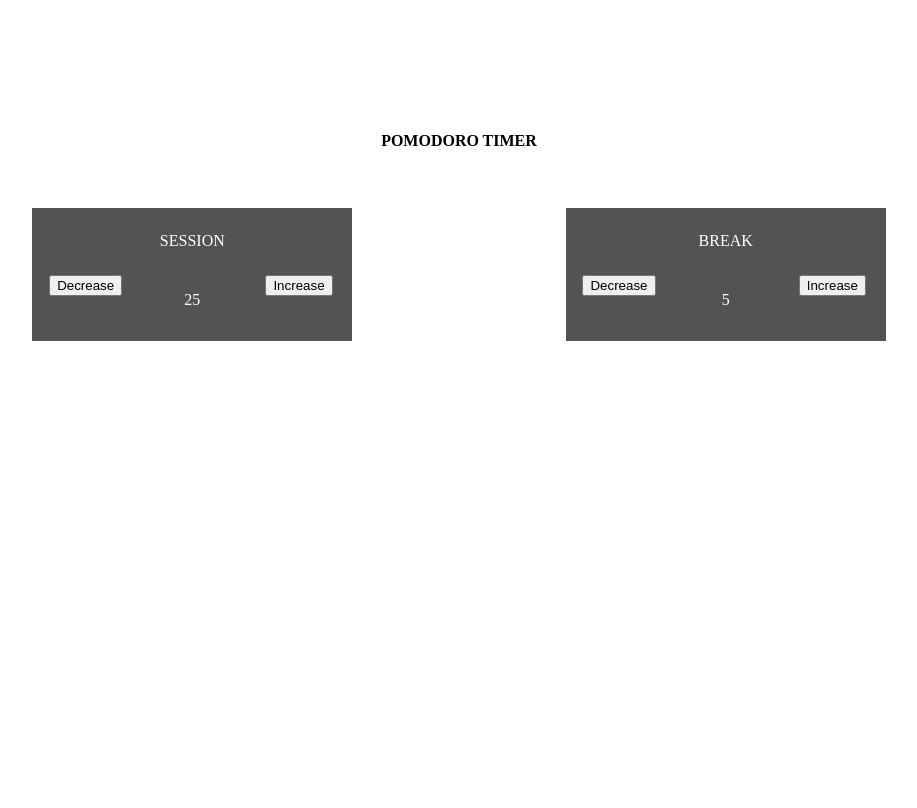
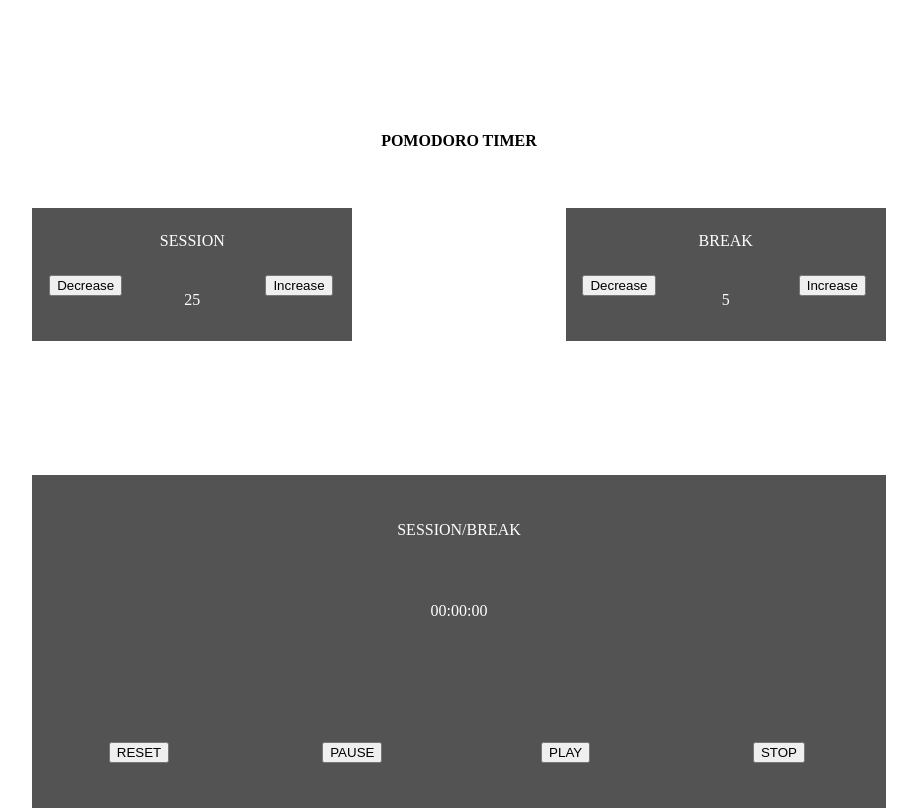
Before and after one commit to luan-nguyen20/pomodoro, a plain HTML site: page index.html in a window 1280 px wide. Shown: the whole page, without its empty margins (189-1106 px from the left). Drawn offline with Linux system fonts and the light colour scheme.

Commit message:
finished main square

```diff
--- a/index.html
+++ b/index.html
@@ -22,6 +22,15 @@
                 <div class="timeLabel"><p id="breakTimeLabel">5</p></div>
                 <div class="changeTimeBtn"><button id="breakIncreaseTimeBtn">Increase</button></div>
             </div>
+
+            <div class="square" id="mainSquare">
+                <div class="squareLabel" id="mainSquareLabel"><p>SESSION/BREAK</p></div>
+                <div class="timeLabel" id="mainTimeLabel"><p>00:00:00</p></div>
+                <div class="mainBtn" id="resetBtn"><button>RESET</button></div>
+                <div class="mainBtn" id="pauseBtn"><button>PAUSE</button></div>
+                <div class="mainBtn" id="playBtn"><button>PLAY</button></div>
+                <div class="mainBtn" id="stopBtn"><button>STOP</button></div>
+            </div>
         </div>
     </body>
     <script src="script.js"></script>
--- a/style.css
+++ b/style.css
@@ -67,3 +67,60 @@ header{
     grid-column-start:8;
     grid-column-end:11;
 }
+
+#mainSquare{
+    display: grid;
+    grid-template-columns: repeat(12,1fr);
+    grid-template-rows: repeat(3,1fr);
+    align-items: center;
+    align-self: center;
+    text-align: center;
+    height: 100%;
+    width: 100%;
+    grid-row-start:8;
+    grid-row-end:13;
+    grid-column-start:3;
+    grid-column-end:11;
+}
+
+#mainSquareLabel{
+    grid-row-start:1;
+    grid-row-end:2;
+    grid-column-start:1;
+    grid-column-end:13;
+}
+
+#mainTimeLabel{
+    grid-row-start:2;
+    grid-row-end:3;
+    grid-column-start:1;
+    grid-column-end:13;
+}
+
+#resetBtn{
+    grid-row-start:3;
+    grid-row-end:4;
+    grid-column-start:1;
+    grid-column-end:4;
+}
+
+#pauseBtn{
+    grid-row-start:3;
+    grid-row-end:4;
+    grid-column-start:4;
+    grid-column-end:7;
+}
+
+#playBtn{
+    grid-row-start:3;
+    grid-row-end:4;
+    grid-column-start:7;
+    grid-column-end:10;
+}
+
+#stopBtn{
+    grid-row-start:3;
+    grid-row-end:4;
+    grid-column-start:10;
+    grid-column-end:13;
+}
```
